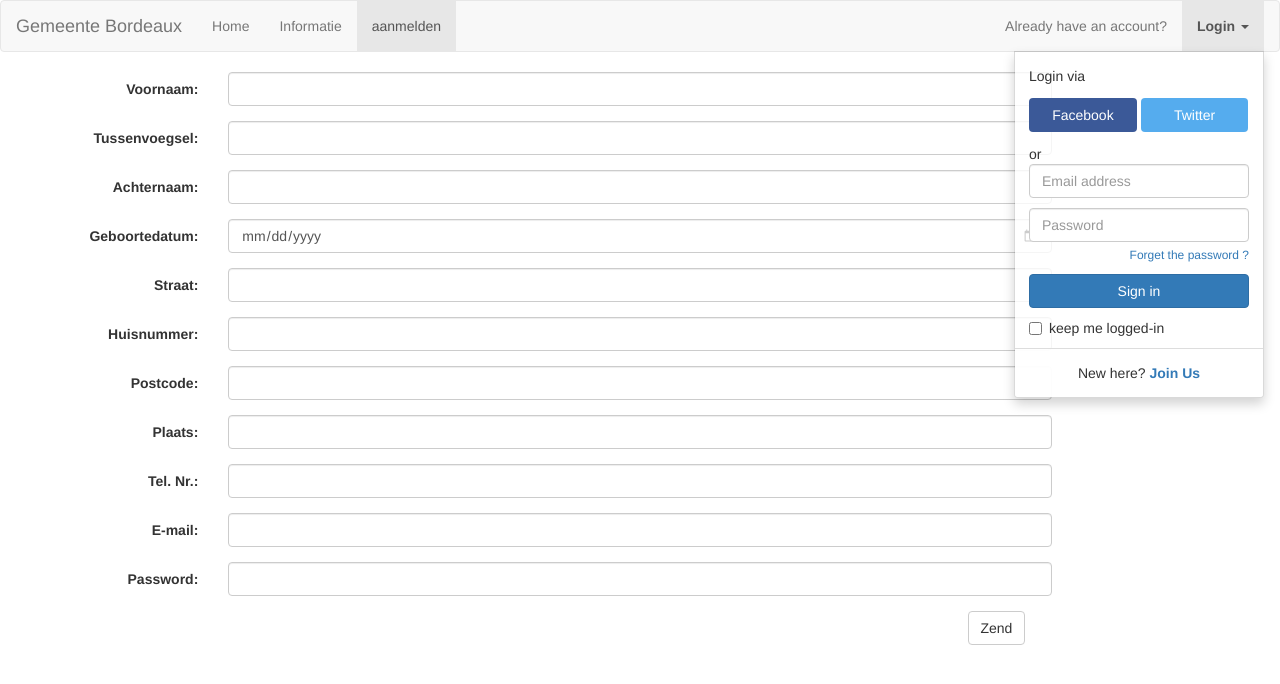
After one commit to LiquidMonkey/ALA_Gemeente, a PHP site: page /aanmelden.php in a window 1280 px wide, after a click on "Login". The commit adds this page. Shown: the top 684 px of the page. Run offline with PHP 8.4, Linux system fonts and the light colour scheme; some libraries are stand-ins or nearby versions.

Commit message:
added working php and adding user via aanmelden page and added carrousel to home page

```diff
--- /dev/null
+++ b/aanmelden.php
@@ -0,0 +1,174 @@
+<!DOCTYPE html>
+<html lang="nl">
+  <head>
+    <meta charset="utf-8">
+    <meta http-equiv="X-UA-Compatible" content="IE=edge">
+    <meta name="viewport" content="width=device-width, initial-scale=1">
+    <!-- The above 3 meta tags *must* come first in the head; any other head content must come *after* these tags -->
+    <title>Gemeente</title>
+
+    <!-- Bootstrap -->
+    <link href="css/normalize.css" rel="stylesheet" type="text/css" />
+    <link href="css/bootstrap.min.css" rel="stylesheet" type="text/css" />
+    <link href="css/css.css" rel="stylesheet" type="text/css" />
+
+    <!-- HTML5 shim and Respond.js for IE8 support of HTML5 elements and media queries -->
+    <!-- WARNING: Respond.js doesn't work if you view the page via file:// -->
+    <!--[if lt IE 9]>
+      <script src="https://oss.maxcdn.com/html5shiv/3.7.2/html5shiv.min.js"></script>
+      <script src="https://oss.maxcdn.com/respond/1.4.2/respond.min.js"></script>
+    <![endif]-->
+  </head>
+  <body>
+    <!--======================================== beginning of nav =======================================-->
+    <nav class="navbar navbar-default navbar" role="navigation">
+        <div class="container-fluid">
+        <!-- Brand and toggle get grouped for better mobile display -->
+            <div class="navbar-header">
+              <button type="button" class="navbar-toggle collapsed" data-toggle="collapse" data-target="#bs-example-navbar-collapse-1">
+                <span class="sr-only">Toggle navigation</span>
+                <span class="icon-bar"></span>
+                <span class="icon-bar"></span>
+                <span class="icon-bar"></span>
+              </button>
+              <a class="navbar-brand" href="index.html">Gemeente Bordeaux</a>
+            </div>
+
+            <!-- Collect the nav links, forms, and other content for toggling -->
+            <div class="collapse navbar-collapse" id="bs-example-navbar-collapse-1">
+              <ul class="nav navbar-nav">
+                <li role="presentation"> <a href="index.html">Home</a> </li>
+                <li role="presentation"> <a href="informatie.php">Informatie</a> </li>
+                <li role="presentation" class="active"> <a href="aanmelden.php">aanmelden</a> </li>
+              </ul>
+              <ul class="nav navbar-nav navbar-right">
+                <li><p class="navbar-text">Already have an account?</p></li>
+                <li class="dropdown">
+                  <a href="#" class="dropdown-toggle" data-toggle="dropdown"><b>Login</b> <span class="caret"></span></a>
+                  <ul id="login-dp" class="dropdown-menu">
+                    <li>
+                       <div class="row">
+                          <div class="col-md-12">
+                            Login via
+                            <div class="social-buttons">
+                              <a href="#" class="btn btn-fb"><i class="fa fa-facebook"></i> Facebook</a>
+                              <a href="#" class="btn btn-tw"><i class="fa fa-twitter"></i> Twitter</a>
+                            </div>
+                                            or
+                             <form class="form" role="form" method="post" action="login" accept-charset="UTF-8" id="login-nav">
+                                <div class="form-group">
+                                   <label class="sr-only" for="exampleInputEmail2">Email address</label>
+                                   <input type="email" class="form-control" id="exampleInputEmail2" placeholder="Email address" required>
+                                </div>
+                                <div class="form-group">
+                                   <label class="sr-only" for="exampleInputPassword2">Password</label>
+                                   <input type="password" class="form-control" id="exampleInputPassword2" placeholder="Password" required>
+                                   <div class="help-block text-right"><a href="">Forget the password ?</a></div>
+                                </div>
+                                <div class="form-group">
+                                   <button type="submit" class="btn btn-primary btn-block">Sign in</button>
+                                </div>
+                                <div class="checkbox">
+                                   <label>
+                                   <input type="checkbox"> keep me logged-in
+                                   </label>
+                                </div>
+                             </form>
+                          </div>
+                          <div class="bottom text-center">
+                            <span>New here?</span> <a href="#"><b>Join Us</b></a>
+                          </div>
+                       </div>
+                    </li>
+                  </ul>
+                </li>
+              </ul>
+            </div><!-- /.navbar-collapse -->
+          </div>
+        </nav>
+        <!--========================================== End of nav ========================================-->
+
+        <section class="container-fluid col-md-12">
+            <form class="form-horizontal" method="post" action="addUser.php"><!--on submit run addUser.php (which adds a user)-->
+                <div class="form-group">
+                    <label for="FirstName" class="col-sm-2 control-label">Voornaam:</label>
+                    <div class="col-sm-8 col-sm-2-pull">
+                        <input required type="text" name="FirstName" id="FirstName" class="form-control">
+                    </div>
+                </div>
+                <div class="form-group">
+                    <label for="MiddleName" class="col-sm-2 control-label">Tussenvoegsel:</label>
+                    <div class="col-sm-8 col-sm-2-pull">
+                        <input type="text" name="MiddleName" id="MiddleName" class="form-control">
+                    </div>
+                </div>
+                <div class="form-group">
+                    <label for="LastName" class="col-sm-2 control-label">Achternaam:</label>
+                    <div class="col-sm-8 col-sm-2-pull">
+                        <input required type="text" name="LastName" id="LastName" class="form-control">
+                    </div>
+                </div>
+                <div class="form-group">
+                    <label for="DOB" class="col-sm-2 control-label">Geboortedatum:</label>
+                    <div class="col-sm-8 col-sm-2-pull">
+                        <input required type="date" name="DOB" id="DOB" class="form-control">
+                    </div>
+                </div>
+                <div class="form-group">
+                    <label for="Street" class="col-sm-2 control-label">Straat:</label>
+                    <div class="col-sm-8 col-sm-2-pull">
+                        <input required type="text" name="Street" id="Street" class="form-control">
+                    </div>
+                </div>
+                <div class="form-group">
+                    <label for="SNumber" class="col-sm-2 control-label">Huisnummer:</label>
+                    <div class="col-sm-8 col-sm-2-pull">
+                        <input required type="text" name="SNumber" id="SNumber" class="form-control">
+                    </div>
+                </div>
+                <div class="form-group">
+                    <label for="Postal" class="col-sm-2 control-label">Postcode:</label>
+                    <div class="col-sm-8 col-sm-2-pull">
+                        <input required type="text" name="Postal" id="Postal" class="form-control">
+                    </div>
+                </div>
+                <div class="form-group">
+                    <label for="City" class="col-sm-2 control-label">Plaats:</label>
+                    <div class="col-sm-8 col-sm-2-pull">
+                        <input required type="text" name="City" id="City" class="form-control">
+                    </div>
+                </div>
+                <div class="form-group">
+                    <label for="Number" class="col-sm-2 control-label">Tel. Nr.:</label>
+                    <div class="col-sm-8 col-sm-2-pull">
+                        <input required type="text" name="Number" id="Number" class="form-control">
+                    </div>
+                </div>
+                <div class="form-group">
+                    <label for="Mail" class="col-sm-2 control-label">E-mail:</label>
+                    <div class="col-sm-8 col-sm-2-pull">
+                        <input required type="text" name="Mail" id="Mail" class="form-control">
+                    </div>
+                </div>
+                <div class="form-group">
+                    <label for="Password" class="col-sm-2 control-label">Password:</label>
+                    <div class="col-sm-8 col-sm-2-pull">
+                        <input required type="password" name="Password" id="Password" class="form-control">
+                    </div>
+                </div>
+                <div class="col-sm-9">
+
+                </div>
+                <div class="col-sm-3 col-sm-9-push">
+                    <button type="submit" class="btn btn-default">Zend</button>
+                </div>
+
+            </form>
+        </section>
+
+        <!-- jQuery (necessary for Bootstrap's JavaScript plugins) -->
+        <script src="https://ajax.googleapis.com/ajax/libs/jquery/1.11.3/jquery.min.js"></script>
+        <!-- Include all compiled plugins (below), or include individual files as needed -->
+        <script src="js/bootstrap.min.js"></script>
+    </body>
+</html>
--- a/css/css.css
+++ b/css/css.css
@@ -1,7 +1,3 @@
-nav{
-	margin-bottom: 0px!important;
-}
-
 .col-md-6{
 	background: #3e3e3e;
 	text-align: center;
@@ -13,6 +9,9 @@ article:first-of-type{
 article{
 	margin-top: 15px;
 }
+
+/*FORM*/
+
 
 /*USERPOST*/
 .userPost{
```
Also changed, not shown: addUser.php (added, +62 -0 lines), index.html (+42 -3 lines), informatie.php (added, +57 -0 lines), main.php (+53 -4 lines).
